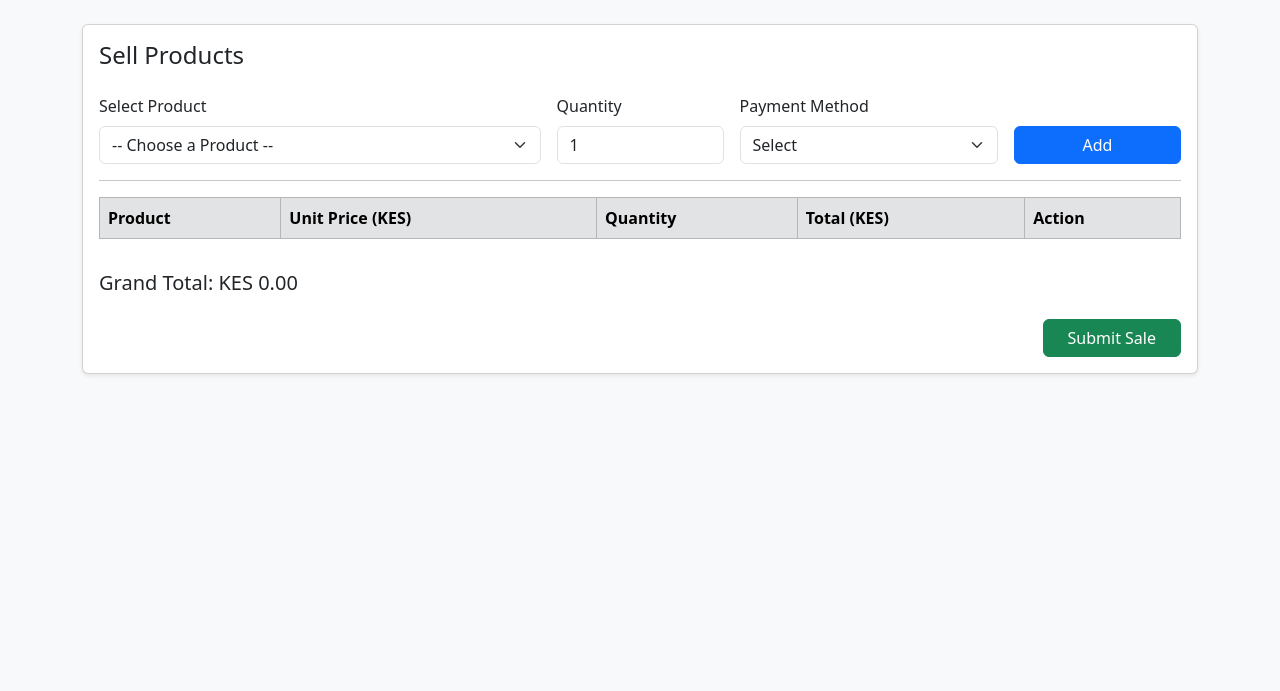
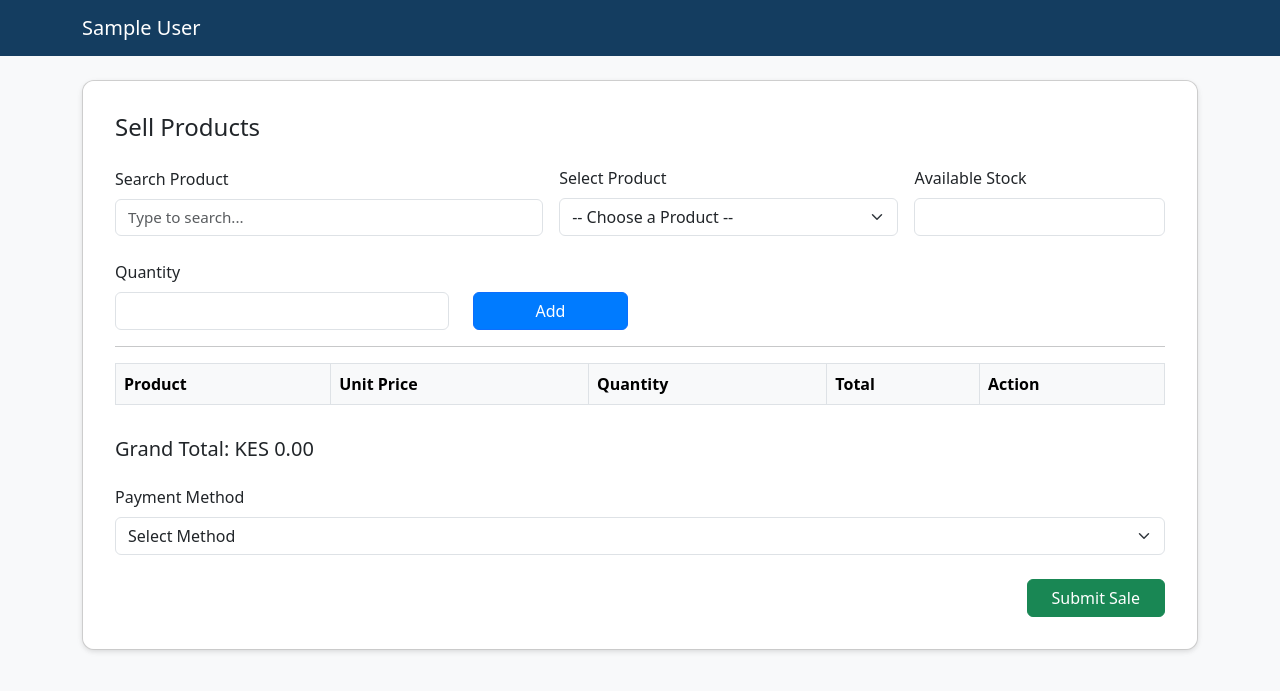
Before and after one commit to Astra-Dev-Clients/Sanya-Hardware, a PHP site: page /dashboard/sell.php in a window 1280 px wide. Shown: the top 691 px of the page. Run offline with PHP 8.4, Linux system fonts and the light colour scheme; the visitor is signed in with stand-in values (Sample User, id 1); tables that the repository leaves empty hold one stand-in row (values such as "Sample post"); lists and menus that the app fills with data are empty.

Commit message:
Better sells handling

```diff
--- a/dashboard/sell.php
+++ b/dashboard/sell.php
@@ -1,8 +1,13 @@
 <?php
 session_start();
+if (!isset($_SESSION['store_id'])) {
+    header("Location: ../auth/login.php");
+    exit();
+}
+
 include '../database/db.php';
+$store_id = $_SESSION['store_id'];
 
-$store_id = $_SESSION['store_id'];
 $products_result = $conn->prepare("SELECT sn, product_name, sell_price, quantity FROM products WHERE store_id = ?");
 $products_result->bind_param("s", $store_id);
 $products_result->execute();
@@ -14,64 +19,141 @@ $products = $products_result->get_result()->fetch_all(MYSQLI_ASSOC);
   <meta charset="UTF-8">
   <title>Sell Products</title>
   <link href="https://cdn.jsdelivr.net/npm/bootstrap@5.3.2/dist/css/bootstrap.min.css" rel="stylesheet">
+  <link href="https://cdn.jsdelivr.net/npm/bootstrap-icons@1.10.5/font/bootstrap-icons.css" rel="stylesheet">
+  <script src="https://cdn.jsdelivr.net/npm/bootstrap@5.3.2/dist/js/bootstrap.bundle.min.js"></script>
+
   <style>
-    .product-row td { vertical-align: middle; }
-    .stock-label { font-size: 0.9rem; color: #6c757d; }
+    body {
+      background-color: #f5f6fa;
+    }
+
+    .card {
+      border-radius: 12px;
+    }
+
+    .card-body {
+      background: #fff;
+      border-radius: 12px;
+      box-shadow: 0 2px 8px rgba(0,0,0,0.06);
+      padding: 2rem;
+    }
+
+    .form-label {
+      font-weight: 500;
+    }
+
+    #salesTable th, #salesTable td {
+      vertical-align: middle;
+    }
+
+    .table thead th {
+      background-color: #f8f9fa;
+    }
+
+    #productSearch {
+      font-size: 0.95rem;
+    }
+
+    .btn-primary {
+      background-color: #007BFF;
+    }
+
+    .form-select, .form-control {
+      border-radius: 0.375rem;
+    }
+
+    .btn-success {
+      font-weight: 500;
+      padding-left: 2rem;
+      padding-right: 2rem;
+    }
   </style>
 </head>
 <body class="bg-light">
-<div class="container mt-4">
+
+<!-- Toast Container -->
+<div class="position-fixed top-0 end-0 p-3" style="z-index: 9999">
+  <div id="liveToast" class="toast align-items-center text-bg-danger border-0" role="alert" aria-live="assertive" aria-atomic="true">
+    <div class="d-flex">
+      <div class="toast-body text-light" id="toastMessage">
+        <!-- message will be inserted here -->
+      </div>
+      <button type="button" class="btn-close btn-close-white me-2 m-auto" data-bs-dismiss="toast" aria-label="Close"></button>
+    </div>
+  </div>
+</div>
+
+
+<!-- Navbar (unstyled as per request) -->
+<nav class="navbar navbar-expand-lg navbar-dark" style="background-color: #143D60;">
+  <div class="container">
+    <a class="navbar-brand" href="#"><?= htmlspecialchars($_SESSION['store_name']); ?></a>
+  </div>
+</nav>
+
+<div class="container my-4">
   <div class="card shadow-sm">
     <div class="card-body">
-      <h4 class="card-title mb-4">Sell Products</h4>
+      <h4 class="mb-4">Sell Products</h4>
+
       <form method="POST" action="../backend/process_sale.php" onsubmit="return submitSale()">
+        <!-- Product Search & Selection -->
+        <div class="row g-3 align-items-end mb-4">
+          <div class="col-md-5">
+            <label for="productSearch" class="form-label">Search Product</label>
+            <input type="text" class="form-control" id="productSearch" list="productList" placeholder="Type to search..." autocomplete="off">
+            <datalist id="productList">
+              <?php foreach ($products as $product): ?>
+                <option value="<?= htmlspecialchars($product['product_name']) ?>"></option>
+              <?php endforeach; ?>
+            </datalist>
 
-        <div class="row g-3 align-items-end">
-          <div class="col-md-5">
+          </div>
+
+          <div class="col-md-4">
             <label for="product" class="form-label">Select Product</label>
             <select class="form-select" id="product">
               <option value="">-- Choose a Product --</option>
               <?php foreach ($products as $product): ?>
                 <option
                   value="<?= $product['sn'] ?>"
+                  data-name="<?= htmlspecialchars($product['product_name']) ?>"
                   data-price="<?= $product['sell_price'] ?>"
                   data-stock="<?= $product['quantity'] ?>">
-                  <?= htmlspecialchars($product['product_name']) ?> (Stock: <?= $product['quantity'] ?>)
+                  <?= htmlspecialchars($product['product_name']) ?>
                 </option>
               <?php endforeach; ?>
             </select>
           </div>
 
-          <div class="col-md-2">
+          <div class="col-md-3">
+            <label for="stock" class="form-label">Available Stock</label>
+            <input type="text" class="form-control" id="stock" readonly>
+          </div>
+        </div>
+
+        <!-- Quantity Input -->
+        <div class="row mb-3">
+          <div class="col-md-4">
             <label for="quantity" class="form-label">Quantity</label>
-            <input type="number" class="form-control" id="quantity" min="1" value="1">
+            <input type="number" class="form-control" id="quantity" min="1" >
           </div>
-
-          <div class="col-md-3">
-            <label for="payment_method" class="form-label">Payment Method</label>
-            <select class="form-select" id="payment_method" name="payment_method" required>
-              <option value="">Select</option>
-              <option value="Cash">Cash</option>
-              <option value="Mpesa">M-Pesa</option>
-              <option value="Card">Card</option>
-            </select>
-          </div>
-
-          <div class="col-md-2">
+          <div class="col-md-2 align-self-end">
             <button type="button" class="btn btn-primary w-100" onclick="addProduct()">Add</button>
           </div>
         </div>
 
         <hr>
 
-        <div class="table-responsive mt-3">
+        <!-- Sale Table -->
+        <div class="table-responsive mb-3">
           <table class="table table-bordered" id="salesTable">
-            <thead class="table-secondary">
+            <thead>
               <tr>
                 <th>Product</th>
-                <th>Unit Price (KES)</th>
+                <th>Unit Price</th>
                 <th>Quantity</th>
-                <th>Total (KES)</th>
+                <th>Total</th>
                 <th>Action</th>
               </tr>
             </thead>
@@ -79,14 +161,28 @@ $products = $products_result->get_result()->fetch_all(MYSQLI_ASSOC);
           </table>
         </div>
 
-        <div class="mt-3">
+        <!-- Grand Total -->
+        <div class="mb-4">
           <h5>Grand Total: <span id="grandTotal">KES 0.00</span></h5>
         </div>
 
+        <!-- Payment Method -->
+        <div class="mb-4">
+          <label for="payment_method" class="form-label">Payment Method</label>
+          <select class="form-select" name="payment_method" required>
+            <option value="">Select Method</option>
+            <option value="Cash">Cash</option>
+            <option value="Mpesa">Mpesa</option>
+            <option value="Card">Card</option>
+            <option value="Other">Other</option>
+          </select>
+        </div>
+
+        <!-- Hidden Fields -->
         <input type="hidden" name="sales_data" id="salesData">
         <input type="hidden" name="grand_total" id="grandTotalInput">
 
-        <div class="mt-4 text-end">
+        <div class="text-end">
           <button type="submit" class="btn btn-success px-4">Submit Sale</button>
         </div>
       </form>
@@ -94,6 +190,7 @@ $products = $products_result->get_result()->fetch_all(MYSQLI_ASSOC);
   </div>
 </div>
 
+<!-- JavaScript Section -->
 <script>
   const products = <?= json_encode($products) ?>;
   let saleItems = [];
@@ -104,23 +201,23 @@ $products = $products_result->get_result()->fetch_all(MYSQLI_ASSOC);
     const productId = productSelect.value;
     const quantity = parseInt(quantityInput.value);
 
-    if (!productId || quantity < 1) {
-      alert("Please select a product and enter a valid quantity.");
+    if (!productId || isNaN(quantity) || quantity < 1) {
+      showToast("Please select a product and enter a valid quantity.", "warning");
       return;
     }
 
     const selectedOption = productSelect.options[productSelect.selectedIndex];
-    const productName = selectedOption.text;
+    const productName = selectedOption.getAttribute('data-name');
     const unitPrice = parseFloat(selectedOption.getAttribute('data-price'));
     const stock = parseInt(selectedOption.getAttribute('data-stock'));
 
     if (stock === 0) {
-      alert("The item is no longer in stock.");
+      showToast("This product is out of stock.", "warning");
       return;
     }
 
     if (quantity > stock) {
-      alert(`Only ${stock} item(s) available in stock.`);
+      showToast(`Only ${stock} item(s) available.`, "warning");
       return;
     }
 
@@ -134,11 +231,11 @@ $products = $products_result->get_result()->fetch_all(MYSQLI_ASSOC);
       total: parseFloat(total)
     });
 
-    // Update stock locally
     selectedOption.setAttribute('data-stock', stock - quantity);
-
+    document.getElementById('stock').value = stock - quantity;
     renderTable();
     calculateGrandTotal();
+    quantityInput.value = '';
   }
 
   function renderTable() {
@@ -146,26 +243,23 @@ $products = $products_result->get_result()->fetch_all(MYSQLI_ASSOC);
     tbody.innerHTML = "";
 
     saleItems.forEach((item, index) => {
-      const row = `
-        <tr class="product-row">
+      tbody.innerHTML += `
+        <tr>
           <td>${item.product_name}</td>
           <td>${item.price.toFixed(2)}</td>
           <td>${item.quantity}</td>
           <td>${item.total.toFixed(2)}</td>
           <td><button class="btn btn-sm btn-danger" onclick="removeItem(${index})">Remove</button></td>
-        </tr>
-      `;
-      tbody.innerHTML += row;
+        </tr>`;
     });
   }
 
   function removeItem(index) {
-    // restore stock
     const productId = saleItems[index].product_id;
     const productOption = Array.from(document.getElementById('product').options)
       .find(opt => opt.value == productId);
     if (productOption) {
-      let currentStock = parseInt(productOption.getAttribute('data-stock')) || 0;
+      const currentStock = parseInt(productOption.getAttribute('data-stock')) || 0;
       productOption.setAttribute('data-stock', currentStock + saleItems[index].quantity);
     }
 
@@ -182,13 +276,58 @@ $products = $products_result->get_result()->fetch_all(MYSQLI_ASSOC);
 
   function submitSale() {
     if (saleItems.length === 0) {
-      alert("Please add products before submitting.");
+      showToast("Please add products before submitting.,",  "warning");
       return false;
     }
-
     document.getElementById('salesData').value = JSON.stringify(saleItems);
     return true;
   }
+
+  // On select change -> fill search + stock
+  document.getElementById('product').addEventListener('change', function () {
+    const selected = this.options[this.selectedIndex];
+    const stock = selected.getAttribute('data-stock');
+    const name = selected.getAttribute('data-name');
+    document.getElementById('stock').value = stock || '';
+    document.getElementById('productSearch').value = name || '';
+  });
+
+    // When user selects from datalist, find corresponding option manually
+  document.getElementById('productSearch').addEventListener('change', function () {
+    const selectedName = this.value.trim().toLowerCase();
+    const select = document.getElementById('product');
+    let matched = false;
+
+    for (let option of select.options) {
+      const name = option.getAttribute('data-name')?.toLowerCase();
+      if (name === selectedName) {
+        select.value = option.value;
+        select.dispatchEvent(new Event('change'));
+        matched = true;
+        break;
+      }
+    }
+
+    if (!matched) {
+      select.value = '';
+      document.getElementById('stock').value = '';
+    }
+  });
+
+
+  function showToast(message, type = 'danger') {
+    const toastEl = document.getElementById('liveToast');
+    const toastMsg = document.getElementById('toastMessage');
+
+    toastEl.className = `toast align-items-center text-bg-${type} border-0`;
+    toastMsg.innerText = message;
+
+    // Create and show the Bootstrap toast
+    const toast = new bootstrap.Toast(toastEl);
+    toast.show();
+  }
+
 </script>
+
 </body>
 </html>
```
